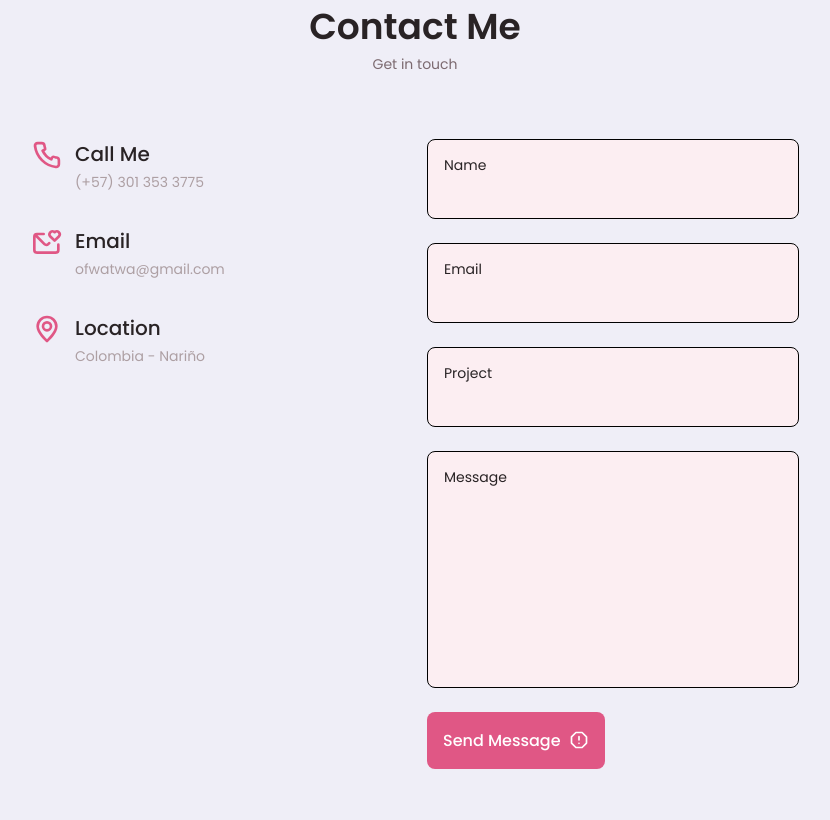
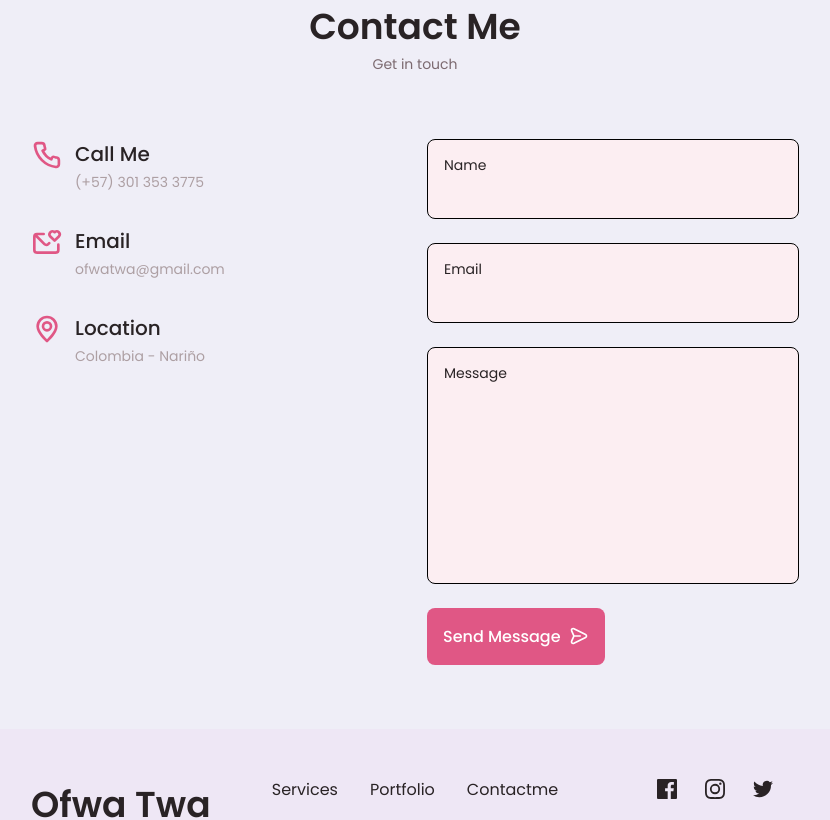
Before and after one commit to OfwaTwa/Portafolio2.0, a React (Vite) app: page / in a window 1280 px wide. Shown: the part 4320-5140 px from the top of the page, without its empty margins (225-1055 px from the left). Built offline with nearby package versions, Linux system fonts and the light colour scheme.

Commit message:
Portfolio_v3

```diff
--- a/package.json
+++ b/package.json
@@ -10,6 +10,7 @@
   },
   "dependencies": {
     "@iconscout/react-unicons": "^1.1.6",
+    "emailjs-com": "^3.2.0",
     "joi": "^17.9.1",
     "react": "^18.2.0",
     "react-dom": "^18.2.0",
--- a/src/App.jsx
+++ b/src/App.jsx
@@ -3,14 +3,14 @@ import { Cabecera } from "./componentes/Cabecera.jsx";
 import { Home } from "./componentes/Home.jsx";
 import { Footer } from "./componentes/Footer.jsx";
 import { Scroll } from "./componentes/Scroll.jsx";
-import Cats from "./componentes/cats";
-import ContactMe from "./componentes/ContactMe";
+import Cats from "./componentes/Cats";
 import About from "./componentes/About";
 import Skills from "./componentes/Skills";
 import Qualification from "./componentes/Qualification";
 import Services from "./componentes/Servicies";
 import Portfolio from "./componentes/Portfolio";
 import ProjectInMind from "./componentes/ProjectInMind";
+import ContactMe from "./componentes/ContactMe";
 
 function App() {
   return (
--- a/src/componentes/ContactMe.jsx
+++ b/src/componentes/ContactMe.jsx
@@ -1,5 +1,7 @@
 import React from "react";
-import { useState, useEffect } from "react";
+import { useState } from "react";
+//email.js
+import emailjs from "emailjs-com";
 //Style
 import "../index.css";
 //Icon
@@ -8,19 +10,15 @@ import {
   UilEnvelopeHeart,
   UilMapMarker,
   UilMessage,
-  UilExclamationOctagon,
-  UilFolderHeart,
 } from "@iconscout/react-unicons";
 //import controler email
 import Joi from "joi";
 
 const ContactMe = () => {
   //Joi
-  const [action, setAction] = useState("javascript:void(0);");
   const [formValues, setFormValues] = useState({
     name: "",
     email: "",
-    project: "",
     message: "",
   });
   const nameValidation = Joi.object({
@@ -30,11 +28,6 @@ const ContactMe = () => {
   });
   const emailValidation = Joi.object({
     email: Joi.string().min(1).message({
-      "string.min": "This field is required",
-    }),
-  });
-  const projectValidation = Joi.object({
-    project: Joi.string().min(1).message({
       "string.min": "This field is required",
     }),
   });
@@ -50,9 +43,6 @@ const ContactMe = () => {
     email: Joi.string().min(1).messages({
       "string.min": "This field is required",
     }),
-    project: Joi.string().min(1).messages({
-      "string.min": "This field is required",
-    }),
     message: Joi.string().min(1).messages({
       "string.min": "This field is required",
     }),
@@ -60,7 +50,6 @@ const ContactMe = () => {
   const [formErrors, setFormErrors] = useState({
     name: "",
     email: "",
-    project: "",
     message: "",
   });
 
@@ -82,15 +71,6 @@ const ContactMe = () => {
     });
   };
 
-  const handleChangeProject = (e) => {
-    const { error } = projectValidation.validate({ project: e.target.value });
-    setFormValues({ ...formValues, project: e.target.value });
-    setFormErrors({
-      ...formErrors,
-      project: error ? error.details[0].message : "",
-    });
-  };
-
   const handleChangeMessage = (e) => {
     const { error } = messageValidation.validate({ message: e.target.value });
     setFormValues({ ...formValues, message: e.target.value });
@@ -100,14 +80,31 @@ const ContactMe = () => {
     });
   };
 
-  useEffect(() => {
+  const sendEmail = (e) => {
+    e.preventDefault();
     const { error: errorGeneral } = formValidation.validate(formValues);
     if (errorGeneral) {
-      setAction("javascript:void(0);");
+      console.log("error");
     } else {
-      setAction("https://formsubmit.co/941f04455a7a3cc513cdda6e36c6db47");
+      emailjs
+        .send(
+          "service_xcixd08",
+          "template_qr13e6p",
+          {
+            from_name: formValues.name,
+            from_email: formValues.email,
+            message: formValues.message,
+          },
+          "DbwsbP5QqqRtkCVAu"
+        )
+        .then((response) => {
+          console.log("Correo enviado", response);
+        })
+        .catch((error) => {
+          console.error("Error al enviar el correo", error);
+        });
     }
-  }, [formValues]);
+  };
 
   return (
     <main className="main">
@@ -146,48 +143,34 @@ const ContactMe = () => {
             </div>
           </div>
 
-          <form action={action} method="POST" className="contact__form grid">
+          <form onSubmit={sendEmail} className="contact__form grid">
             <div className="contact__inputs grid">
               <div className="contact__content">
                 <label htmlFor="" className="contact__label">
                   Name
                 </label>
                 <input
-                  name="name"
                   value={formValues.name}
                   onChange={handleChangeName}
+                  name="name"
                   type="text"
                   className="contact__input"
                 />
                 {formErrors.name || <h2> {formErrors.name} </h2>}
               </div>
-
               <div className="contact__content">
                 <label htmlFor="" className="contact__label">
                   Email
                 </label>
                 <input
-                  name="email"
                   value={formValues.email}
                   onChange={handleChangeEmail}
+                  name="email"
                   type="email"
                   className="contact__input"
                 />
-                {formErrors.email || <h2> {formErrors.email} </h2>}
+              {formErrors.email || <h2> {formErrors.email} </h2>}
               </div>
-            </div>
-            <div className="contact__content">
-              <label htmlFor="" className="contact__label">
-                Project
-              </label>
-              <input
-                name="project"
-                value={formValues.project}
-                onChange={handleChangeProject}
-                type="text"
-                className="contact__input"
-              />
-              {formErrors.project || <h2> {formErrors.project} </h2>}
             </div>
 
             <div className="contact__content">
@@ -210,20 +193,9 @@ const ContactMe = () => {
                 className="button--send button button--flex"
                 type="submit"
               >
-                Send Message{" "}
-                {action === "javascript:void(0);" ? (
-                  <UilExclamationOctagon className="button__icon" />
-                ) : (
-                  <UilMessage className="button__icon" />
-                )}
+                Send Message <UilMessage className="button__icon" />
               </button>
             </div>
-            <input
-              type="hidden"
-              name="_next"
-              value="https://portfolio1-ot.netlify.app/#contact"
-            />
-            <input type="hidden" name="_captcha" value="false" />
           </form>
         </div>
       </section>
--- a/src/index.css
+++ b/src/index.css
@@ -26,6 +26,7 @@
     --scroll-thumb-color: hsl(var(--hue-color), 12%, 80%);
     --icon-color: hsl(254, 74%, 33%);
     --icon2-color: hsl(190, 94%, 49%);
+    --first-color-disabled: hsl(0, 0%, 59%);
 
     /*========== Font and typography ==========*/
     --body-font: 'Poppins', sans-serif;
@@ -381,6 +382,14 @@ img {
 
 .button:hover{
   background-color: var(--first-color-alt);
+}
+
+.button:disabled{
+  background-color: var(--first-color-disabled);
+}
+
+.button:hover:disabled{
+  background-color: var(--first-color-disabled);
 }
 
 .button__icon{
```
Also changed, not shown: 1 other file (tests, documents, lock files or other folders).
